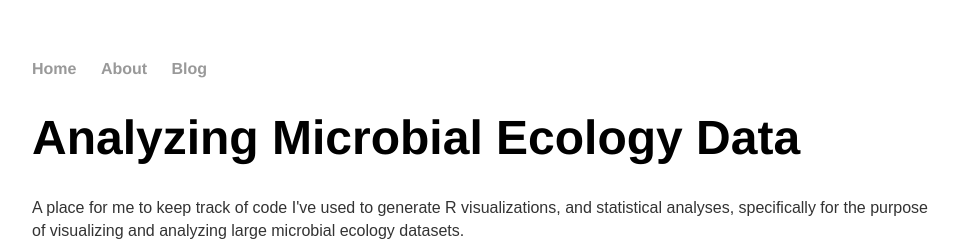
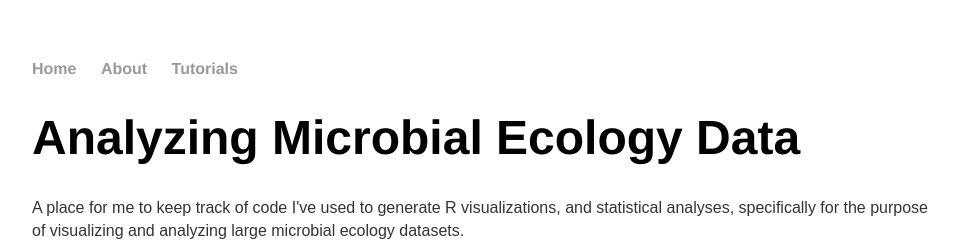
Before and after one commit to jkzorz/jkzorz.github.io, a Jekyll site: the page built from index.html, in a window 1280 px wide. Shown: the top 252 px of the page, without its empty margins (160-1119 px from the left). Built offline with Jekyll 4.4.1, drawn with Linux system fonts in a browser that asks for light colours.

Commit message:
Update default.html

```diff
--- a/_layouts/default.html
+++ b/_layouts/default.html
@@ -10,7 +10,7 @@
 	    		<ul>
 	        		<li><a href="/">Home</a></li>
 		        	<li><a href="/about">About</a></li>
-	        		<li><a href="/blog">Blog</a></li>
+	        		<li><a href="/blog">Tutorials</a></li>
 	    		</ul>
 			</nav>
 			<div class="container">
```
